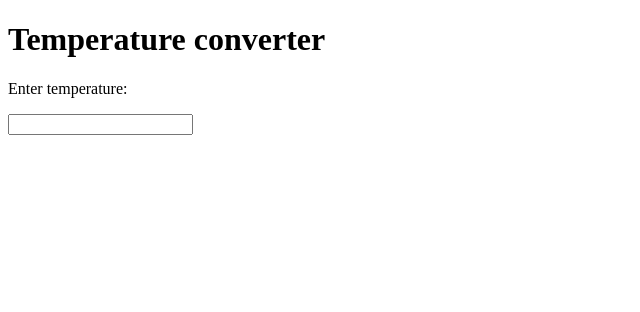
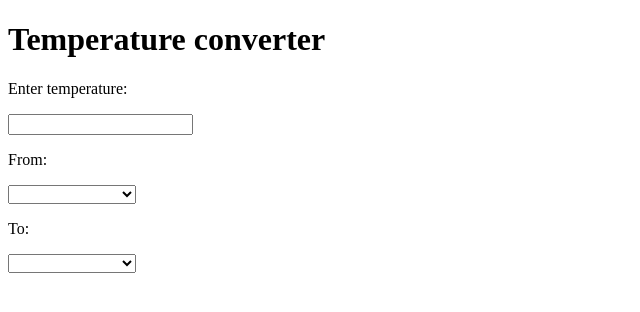
Before and after one commit to AnaScuturici/temperature-converter, a Vue app: page / in a window 1280 px wide. Shown: the top 312 px of the page, without its empty margins (0-640 px from the left). Built offline with nearby package versions, Linux system fonts and the light colour scheme.

Commit message:
add selections component

```diff
--- a/src/App.vue
+++ b/src/App.vue
@@ -2,18 +2,21 @@
   <div class="container">
     <Header title="Temperature converter"/>
     <Input title="temperature"/>
+    <Selections :options="['°C', '°F']"/>
   </div>
 </template>
 
 <script>
 import Header from "./components/Header.vue";
 import Input from "./components/Input.vue";
+import Selections from "./components/Selections.vue";
 
 export default {
   name: "App",
   components: {
     Header,
     Input,
+    Selections,
   }
 };
 </script>
--- /dev/null
+++ b/src/components/Selections.vue
@@ -0,0 +1,26 @@
+<template>
+    <div>
+        <p>From:</p>
+        <select v-model="selected">
+            <option disabled value="">Please select one</option>
+            <option v-for="(option, index) in options" :key="index" :value="option">{{option}}</option>
+        </select>
+        <p>To:</p>
+        <select v-model="selected">
+            <option disabled value="">Please select one</option>
+            <option v-for="(option, index) in options" :key="index" :value="option">{{option}}</option>
+        </select>
+    </div>
+</template>
+
+<script>
+export default {
+    name: "Selections",
+    props: {
+        options: String,
+    },
+}
+</script>
+
+<style>
+</style>
```
